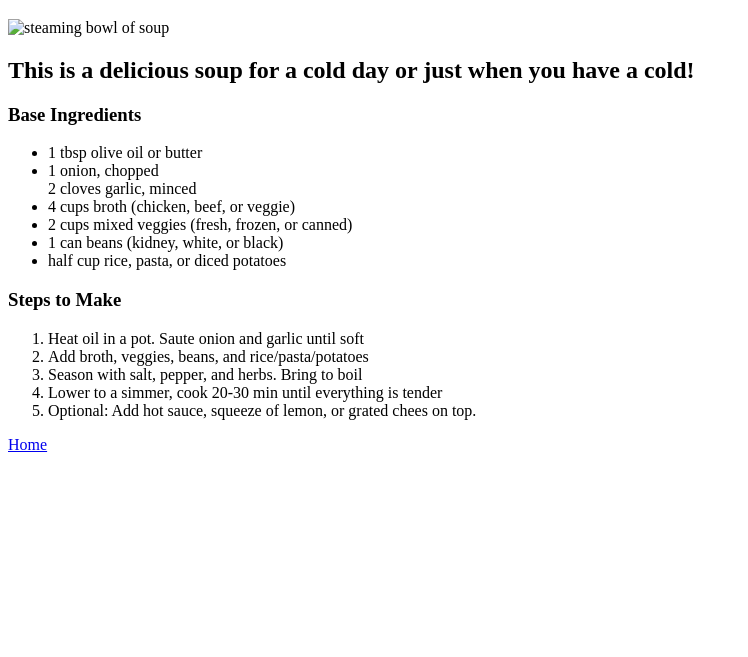
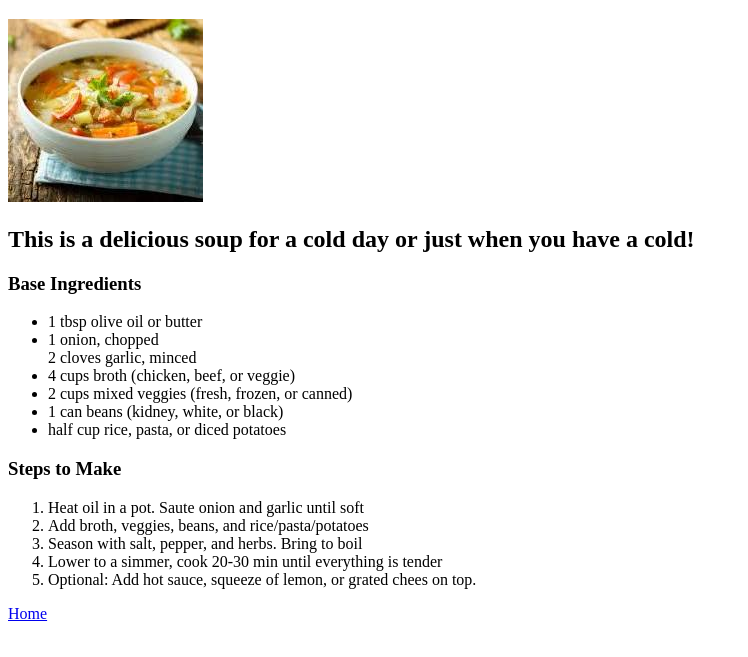
Before and after one commit to Brandon-C1509/odin-recipes, a plain HTML site: page recipies/soup.html in a window 1280 px wide. Shown: the part 61-718 px from the top of the page, without its empty margins (0-748 px from the left). Drawn offline with Linux system fonts and the light colour scheme.

Commit message:
Add picture to soup recipe

```diff
--- a/recipies/soup.html
+++ b/recipies/soup.html
@@ -6,7 +6,7 @@
     </head>
     <body>
         <h1>Whatever's In the Fridge Soup</h1>
-        <img src="#" alt="steaming bowl of soup">
+        <img src="../img/soup.jpeg" alt="steaming bowl of soup">
         <h2>This is a delicious soup for a cold day or just when you have a cold!</h2>
         <h3>Base Ingredients</h3>
         <ul>
```
Also changed, not shown: img/soup.jpeg (added).
